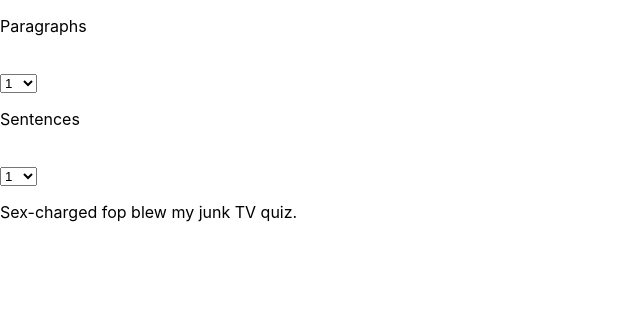
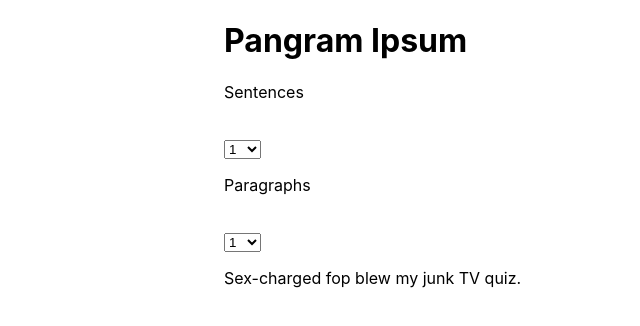
Before and after one commit to shullmb/pg_ipsum, a React (Create React App) app: page / in a window 1280 px wide. Shown: the top 326 px of the page, without its empty margins (0-640 px from the left). Built offline with nearby package versions, Linux system fonts and the light colour scheme.

Commit message:
ipsum sentence and paragraph selections working

```diff
--- a/package.json
+++ b/package.json
@@ -3,7 +3,6 @@
   "version": "0.1.0",
   "private": true,
   "dependencies": {
-    "node-sass": "^4.11.0",
     "react": "^16.7.0",
     "react-dom": "^16.7.0",
     "react-scripts": "2.1.3"
--- a/src/App.css
+++ b/src/App.css
@@ -1,32 +1,5 @@
-.App {
-  text-align: center;
+#main {
+  width: 52em;
+  margin: 0 auto;
+
 }
-
-.App-logo {
-  animation: App-logo-spin infinite 20s linear;
-  height: 40vmin;
-}
-
-.App-header {
-  background-color: #282c34;
-  min-height: 100vh;
-  display: flex;
-  flex-direction: column;
-  align-items: center;
-  justify-content: center;
-  font-size: calc(10px + 2vmin);
-  color: white;
-}
-
-.App-link {
-  color: #61dafb;
-}
-
-@keyframes App-logo-spin {
-  from {
-    transform: rotate(0deg);
-  }
-  to {
-    transform: rotate(360deg);
-  }
-}
--- a/src/App.js
+++ b/src/App.js
@@ -1,4 +1,5 @@
 import React, { Component } from 'react';
+import './App.css';
 import data from './data/data';
 import Picker from './components/Picker';
 import TextBox from './components/TextBox';
@@ -27,22 +28,23 @@ class App extends Component {
   }
 
   generateIpsum() {
-    let ipsum = [...Array(this.state.paragraphs).keys()].map( p => {
-      return [...Array(this.state.sentences).keys()].map( s => {
-
+    let numParagraphs = parseInt(this.state.paragraphs);
+    let numSentences = parseInt(this.state.sentences);
+    let ipsum = [...Array(numParagraphs).keys()].map( (p,i) => {
+      return [...Array(numSentences).keys()].map(s => {
         return this.state.pangrams[Math.floor(Math.random() * this.state.pangrams.length)].text
       }).join(' ')
     }).join('\n')
-    console.log(ipsum)
     this.setState({ipsum})
   }
 
   render() {
     let ipsum = this.state.ipsum ? this.state.ipsum : '';
     return (
-      <div>
+      <div id="main">
+        <h1>Pangram Ipsum</h1>
+        <Picker handleSelect={this.handleSelect} name={'Sentences'}  value={this.state.sentences} />
         <Picker handleSelect={this.handleSelect} name={'Paragraphs'} value={this.state.paragraphs} />
-        <Picker handleSelect={this.handleSelect} name={'Sentences'}  value={this.state.sentences} />
         <TextBox text={ipsum} />
       </div>
     );
```
Also changed, not shown: src/logo.svg (deleted), 1 other file (tests, documents, lock files or other folders).
